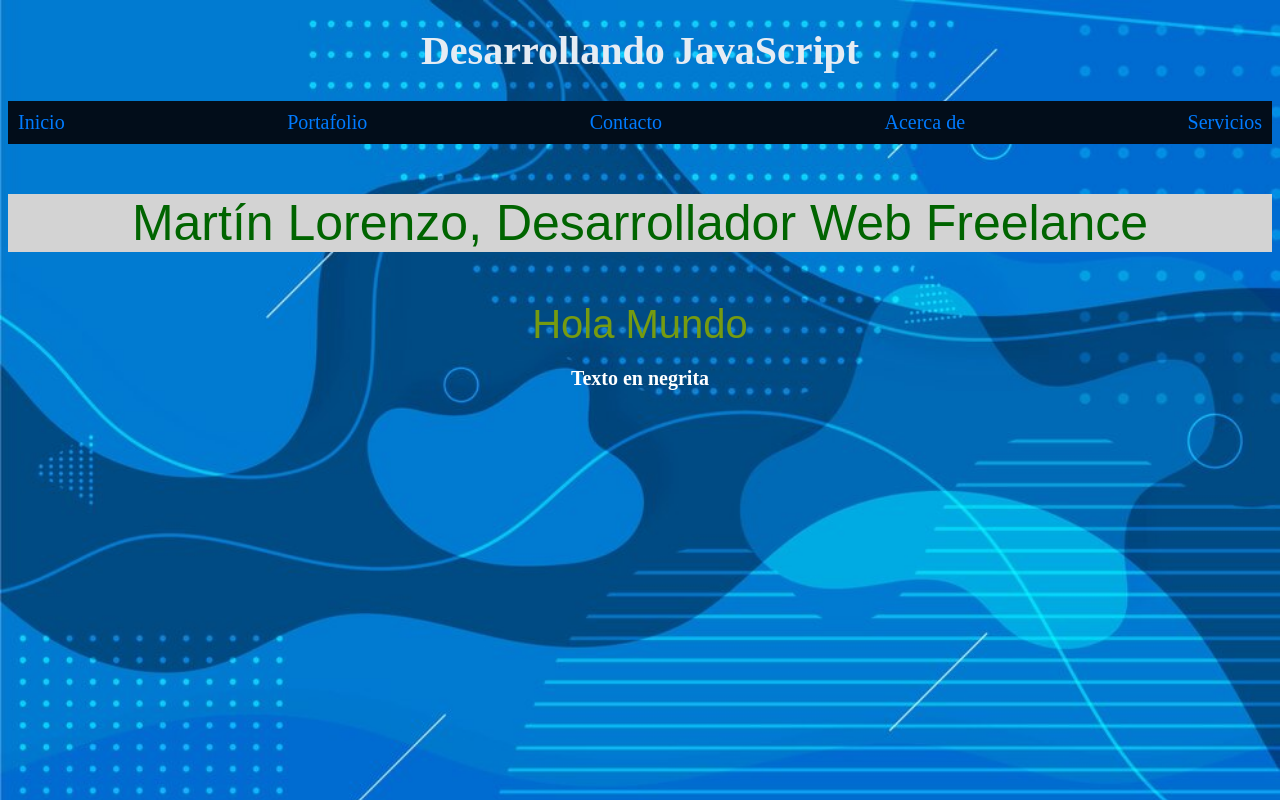
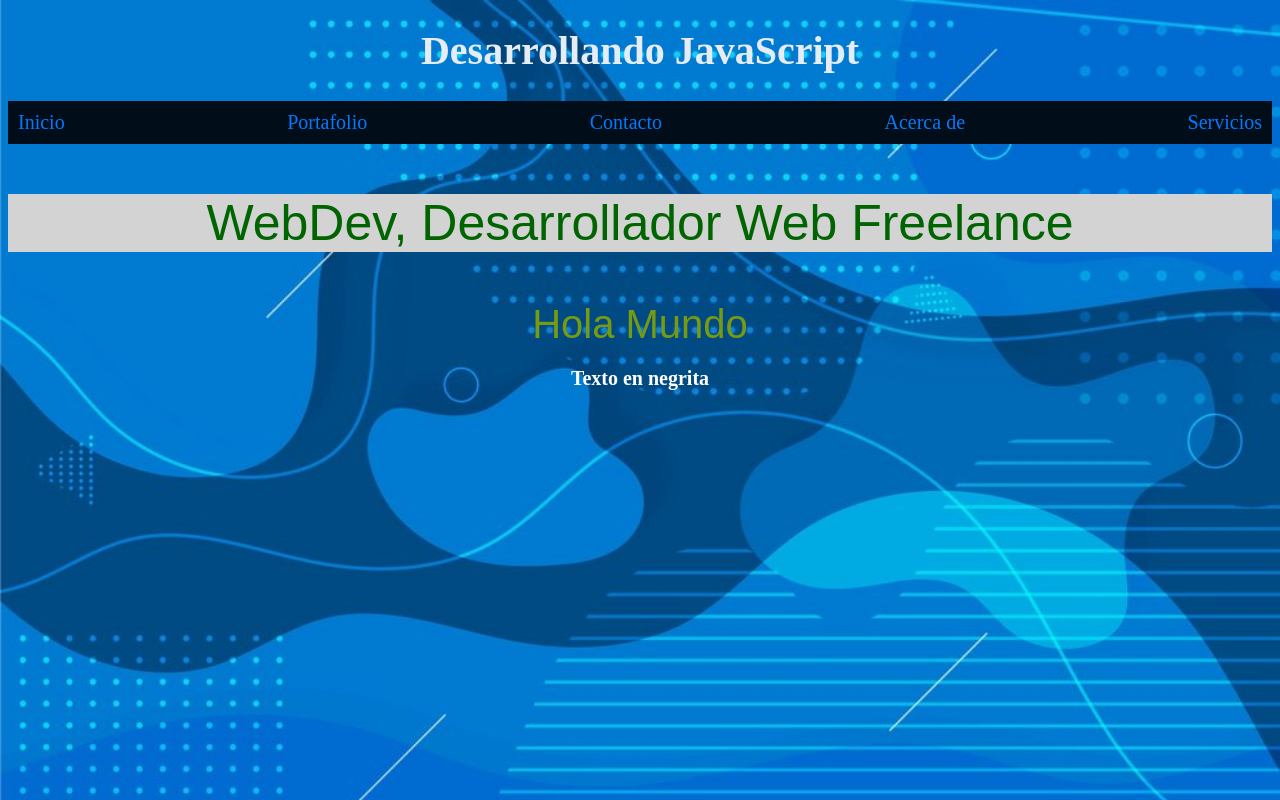
Before and after one commit to tinchoDevWeb/myprojectJs, a plain HTML site: page index.html in a window 1280 px wide. Drawn offline with Linux system fonts and the light colour scheme.

Commit message:
Commit JavaScript

```diff
--- a/index.html
+++ b/index.html
@@ -4,7 +4,7 @@
     <meta charset="UTF-8">
     <meta name="viewport" content="width=device-width, initial-scale=1.0">
     <link rel="stylesheet" href="/css/styles.css">
-    <title>Clase 06/08/2024</title>
+    <title>JavaScript</title>
 </head>
 <body>
 
--- a/js/app.js
+++ b/js/app.js
@@ -47,7 +47,7 @@ elemento2.innerHTML = "<strong>Texto en negrita</strong>";
 
 const newElement = document.getElementById("contenedor");
 const parrafoNuevo = document.createElement("P");
-parrafoNuevo.textContent = "Martín Lorenzo, Desarrollador Web Freelance";
+parrafoNuevo.textContent = "WebDev, Desarrollador Web Freelance";
 parrafoNuevo.style.color = "darkgreen";
 parrafoNuevo.style.fontSize = "50px";
 parrafoNuevo.style.fontFamily = "Arial";
```
